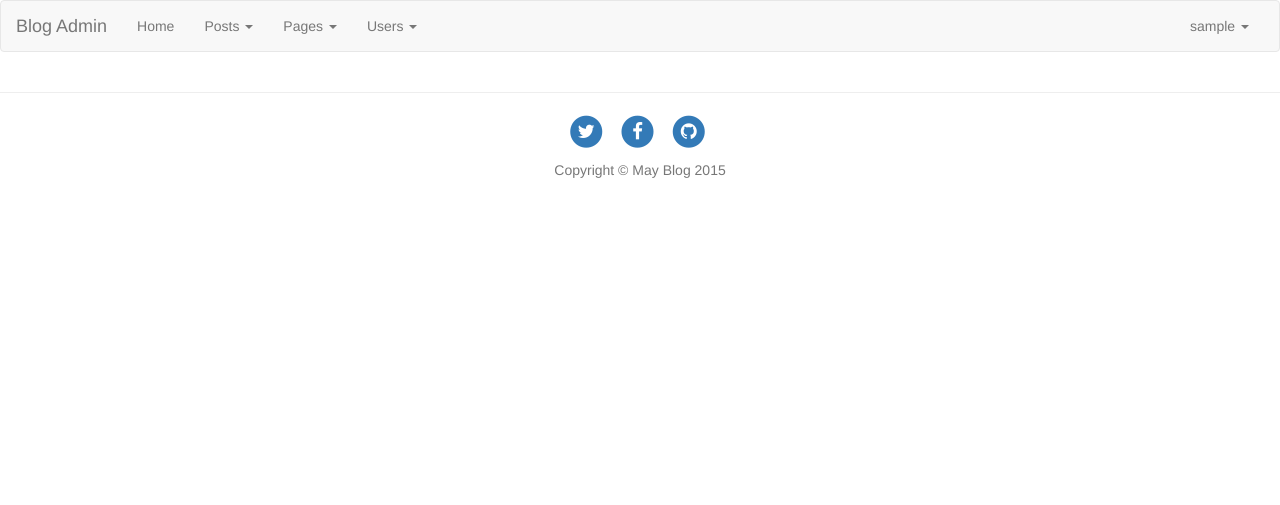
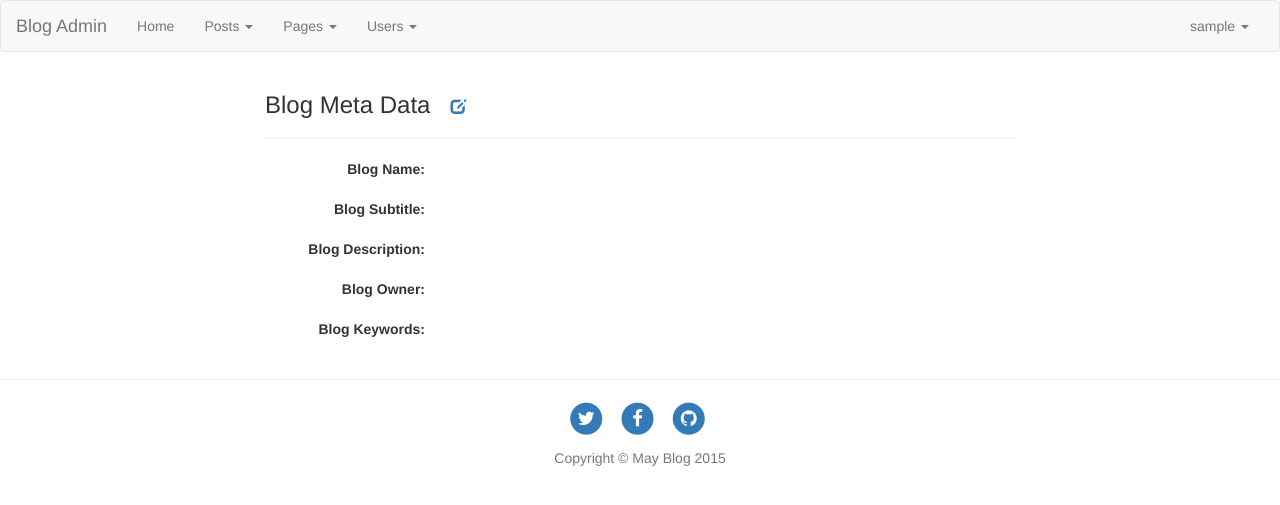
Before and after one commit to flyhigher139/mayblog, a Django app: page /admin/ in a window 1280 px wide. Shown: the top 505 px of the page. Run offline with Django 3.2, Linux system fonts and the light colour scheme; the visitor is signed in with stand-in values (Sample User, id 1); data that the repository does not hold is empty; some libraries are stand-ins or nearby versions.

Commit message:
blog meta show and edit

```diff
--- a/blog/main/urls.py
+++ b/blog/main/urls.py
@@ -15,6 +15,7 @@ urlpatterns = patterns('',
 
 urlpatterns += patterns('',
     url(r'^admin/$', views.AdminIndex.as_view(), name='admin_index'),
+    url(r'^admin/meta$', views.AdminBlogMeta.as_view(), name='admin_blog_meta'),
     url(r'^admin/posts$', views.AdminPosts.as_view(), name='admin_posts'),
     url(r'^admin/pages$', views.AdminPosts.as_view(), {'is_blog_page':True}, name='admin_pages'),
     url(r'^admin/post$', views.AdminPost.as_view(), name='admin_post'),
--- a/blog/main/views.py
+++ b/blog/main/views.py
@@ -50,6 +50,12 @@ def get_site_meta():
     try:
         record = models.BlogMeta.objects.get(key='keywords')
         seo['keywords'] = record.value
+    except models.BlogMeta.DoesNotExist:
+        pass
+
+    try:
+        record = models.BlogMeta.objects.get(key='blog_subtitle')
+        seo['subtitle'] = record.value
     except models.BlogMeta.DoesNotExist:
         pass
 
@@ -158,8 +164,53 @@ class AdminIndex(View):
     template_name = 'blog_admin/index.html'
     @method_decorator(login_required)
     def get(self, request):
-        data = {}
+        data = {'site_info':get_site_meta()}
         return render(request, self.template_name, data)
+
+class AdminBlogMeta(View):
+    template_name = 'main/simple_form.html'
+    @method_decorator(login_required)
+    def get(self, request, form=None):
+        if not form:
+            form = forms.BlogMetaForm(initial=get_site_meta())
+
+        data = {'form':form}
+        return render(request, self.template_name, data)
+
+    @method_decorator(login_required)
+    def post(self, request):
+        form = forms.BlogMetaForm(request.POST)
+        if form.is_valid():
+            record = models.BlogMeta.objects.get(key='blog_name')
+            record.value = form.cleaned_data['title']
+            record.save()
+
+            record = models.BlogMeta.objects.get(key='blog_desc')
+            record.value = form.cleaned_data['desc']
+            record.save()
+
+            record = models.BlogMeta.objects.get(key='owner')
+            record.value = form.cleaned_data['author']
+            record.save()
+
+            record = models.BlogMeta.objects.get(key='keywords')
+            record.value = form.cleaned_data['keywords']
+            record.save()
+
+            record = models.BlogMeta.objects.get(key='blog_subtitle')
+            record.value = form.cleaned_data['subtitle']
+            record.save()
+
+            msg = 'Succeed to update blog meta'
+            messages.add_message(request, messages.SUCCESS, msg)
+            url = reverse('main:admin_index')
+
+            return redirect(url)
+
+
+
+
+        return self.get(request, form)
 
 class AdminPosts(View):
     template_name_posts = 'blog_admin/posts.html'
--- a/blog/templates/admin_base.html
+++ b/blog/templates/admin_base.html
@@ -61,7 +61,7 @@
         <!-- Collect the nav links, forms, and other content for toggling -->
         <div class="collapse navbar-collapse" id="bs-example-navbar-collapse-1">
           <ul class="nav navbar-nav">
-            <li class="_active"><a href="#">Home <span class="sr-only">(current)</span></a></li>
+            <li class="_active"><a href="{% url 'main:admin_index' %}">Home <span class="sr-only">(current)</span></a></li>
             <!-- <li><a href="#">Link</a></li> -->
             <li class="dropdown">
               <a href="#" class="dropdown-toggle" data-toggle="dropdown" role="button" aria-expanded="false">Posts <span class="caret"></span></a>
--- a/blog/templates/blog_admin/index.html
+++ b/blog/templates/blog_admin/index.html
@@ -1,2 +1,35 @@
 {% extends 'admin_base.html' %}
 {% block title %}May Blog Admin {% endblock %}
+
+{%block main %}
+<div class="row">
+    <div class="col-md-8 col-md-offset-2">
+        <h3>
+            Blog Meta Data &nbsp;
+            <small><a href="{% url 'main:admin_blog_meta' %}"><span class="glyphicon glyphicon-edit" aria-hidden="true"></span> </a></small>
+        </h3>
+        <hr>
+        <dl class="dl-horizontal">
+            <dt>Blog Name:</dt>
+            <dd>{{ site_info.title }}</dd>
+        </dl>
+        <dl class="dl-horizontal">
+            <dt>Blog Subtitle:</dt>
+            <dd>{{ site_info.subtitle }}</dd>
+        </dl>
+        <dl class="dl-horizontal">
+            <dt>Blog Description:</dt>
+            <dd>{{ site_info.desc }}</dd>
+        </dl>
+        <dl class="dl-horizontal">
+            <dt>Blog Owner:</dt>
+            <dd>{{ site_info.author }}</dd>
+        </dl>
+        <dl class="dl-horizontal">
+            <dt>Blog Keywords:</dt>
+            <dd>{{ site_info.keywords }}</dd>
+        </dl>
+    </div>
+</div>
+
+{% endblock %}
--- a/blog/templates/main/index.html
+++ b/blog/templates/main/index.html
@@ -7,9 +7,9 @@
             <div class="row">
                 <div class="col-lg-8 col-lg-offset-2 col-md-10 col-md-offset-1">
                     <div class="site-heading">
-                        <h1>Gevin's Blog</h1>
+                        <h1>{{ seo.title }}</h1>
                         <hr class="small">
-                        <span class="subheading">技术、生活都要折腾</span>
+                        <span class="subheading">{{ seo.subtitle }}</span>
                     </div>
                 </div>
             </div>
--- a/blog/templates/main/post.html
+++ b/blog/templates/main/post.html
@@ -3,7 +3,7 @@
 
 {% load static %}
 {% block header %}
-<header class="intro-header" style="background-image: url('{% static 'img/about-bg.jpg' %} ')">
+<header class="intro-header" style="background-image: url('{% static 'img/home-bg.jpg' %} ')">
         <div class="container">
             <div class="row">
                 <div class="col-lg-8 col-lg-offset-2 col-md-10 col-md-offset-1">
```
Also changed, not shown: blog/main/forms.py (+7 -0 lines), blog/main/preblog.py (+1 -10 lines).
